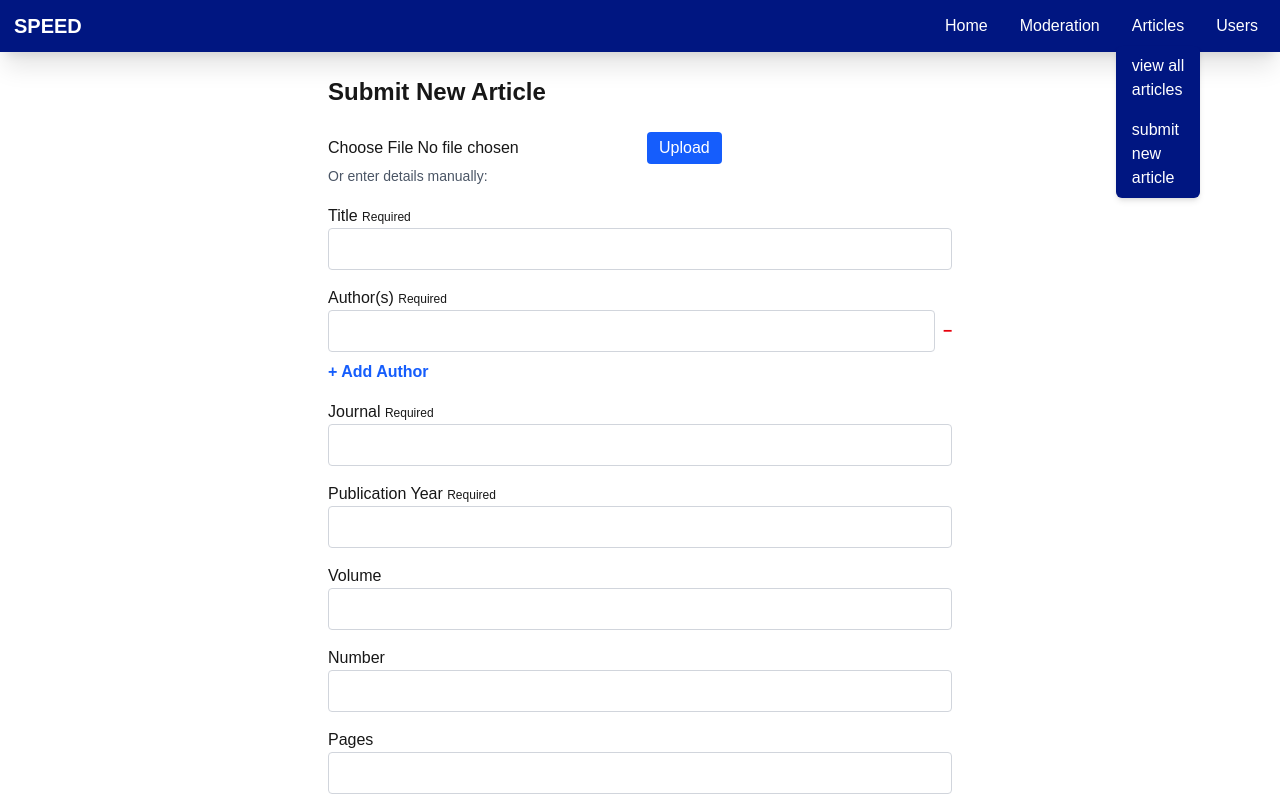
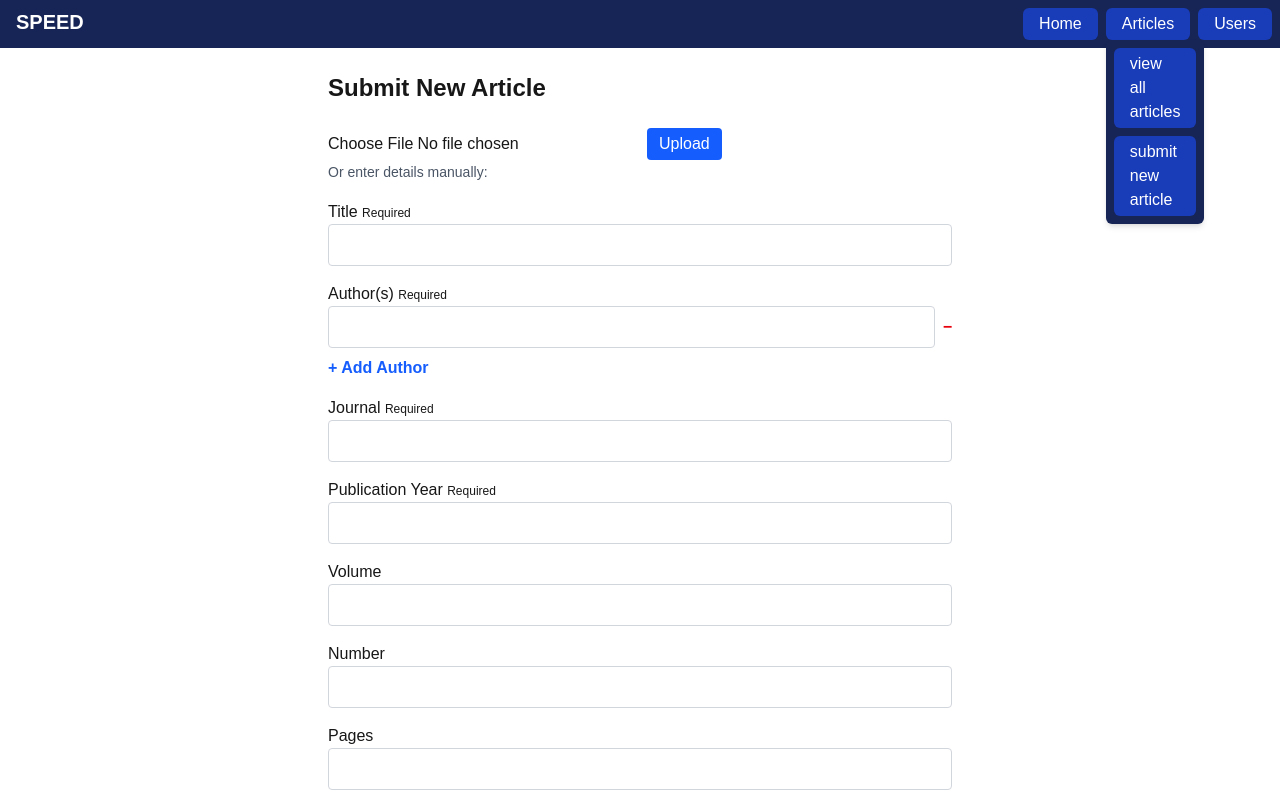
Before and after one commit to mangorioh/W101_06_SPEED, a Next.js app in the folder frontend/: page /articles/submit in a window 1280 px wide. Both pictures are taken after a click on the button "Articles". Shown: the top 800 px of the page. Built offline with nearby package versions, Linux system fonts and the light colour scheme.

Commit message:
navbar: hover menus & style improvements

```diff
--- a/frontend/src/components/Nav/NavBar.tsx
+++ b/frontend/src/components/Nav/NavBar.tsx
@@ -1,14 +1,44 @@
+"use client";
 import Link from "next/link";
 import NavComponent from "./NavComponent";
+import { useEffect, useState } from "react";
 
 const NavBar = () => {
+  const [role, setRole] = useState<string | null>(null);
+
+  useEffect(() => {
+    const token =
+      typeof window !== "undefined" ? localStorage.getItem("token") : null;
+    if (!token) {
+      // if no ones logged in, then they are not a mod or owner
+      setRole(null);
+    } else {
+      fetch("http://localhost:3000/users/me", {
+        headers: { Authorization: `Bearer ${token}` },
+      })
+        // any error in the fetch will just assume the user is not logged in
+        .then(async (res) => {
+          if (res.status === 401 || res.status === 403) {
+            setRole(null);
+            return;
+          }
+          const data = await res.json();
+          setRole(data.role);
+        })
+        .catch(() => {
+          setRole(null);
+        });
+    }
+  }, []);
+
   return (
-    <nav className="flex justify-between items-center shadow-xl p-1.5 bg-[#001681] text-white">
+    <nav className="flex justify-between p-2 bg-blue-950 text-white">
       <Link href="/" className="font-bold text-xl ml-2">
         SPEED
       </Link>
-      <div className="flex">
+      <div className="flex space-x-2">
         <NavComponent href="/" label="Home" />
+        {(role === "mod" || role === "owner") && (
           <NavComponent label="Moderation">
             <NavComponent
               href="/moderation/queue"
@@ -19,6 +49,12 @@ const NavBar = () => {
               label="View rejection queue"
             />
           </NavComponent>
+        )}
+        {role === "owner" && (
+          <NavComponent label="Owner">
+            <NavComponent href="/owner/users" label="Manage Users" />
+          </NavComponent>
+        )}
         <NavComponent label="Articles">
           <NavComponent href="/articles" label="view all articles" />
           <NavComponent href="/articles/submit" label="submit new article" />
--- a/frontend/src/components/Nav/NavComponent.tsx
+++ b/frontend/src/components/Nav/NavComponent.tsx
@@ -1,6 +1,6 @@
 "use client";
 import Link from "next/link";
-import { useState, ReactNode } from "react";
+import { ReactNode } from "react";
 
 interface NavComponentProps {
   href?: string;
@@ -13,35 +13,25 @@ const NavComponent: React.FC<NavComponentProps> = ({
   label,
   children,
 }) => {
-  const [isOpen, setIsOpen] = useState(false);
   const hasChildren = !!children;
-  const toggleDropdown = () => {
-    if (hasChildren) {
-      setIsOpen(!isOpen);
-    }
-  };
+
   return (
-    <div className="relative">
+    <div className={`relative group`}>
       {href ? (
         <Link
           href={href}
-          className="block py-2 px-4 hover:bg-blue-800 rounded-md"
+          className="block py-1 px-4 hover:bg-blue-800/60 bg-blue-800 rounded-md"
         >
           {label}
         </Link>
       ) : (
-        <button
-          onClick={toggleDropdown}
-          className="block py-2 px-4 hover:bg-blue-800 rounded-md"
-        >
+        <button className="block py-1 px-4 hover:bg-blue-800/60 bg-blue-800 rounded-md">
           {label}
         </button>
       )}
       {hasChildren && (
         <div
-          className={`absolute top-full left-0 shadow-md rounded-md bg-[#001681] z-10 ${
-            isOpen ? "block" : "hidden"
-          }`}
+          className={`absolute top-full p-2 space-y-2 shadow-md rounded-md bg-blue-950 z-10 hidden group-hover:block group-focus-within:block`}
         >
           {children}
         </div>
```
Lines whose indentation alone changed are shown as unchanged.
